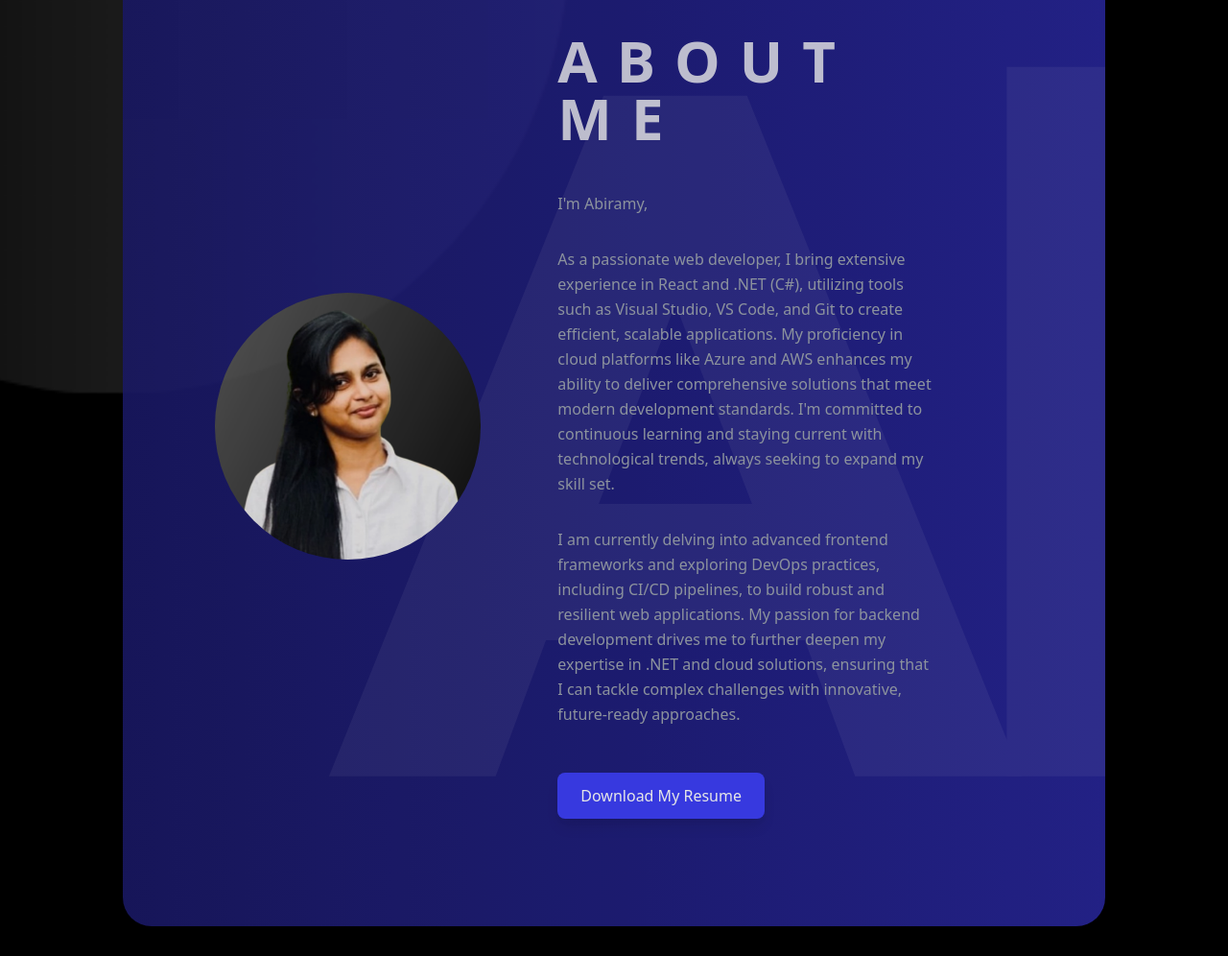
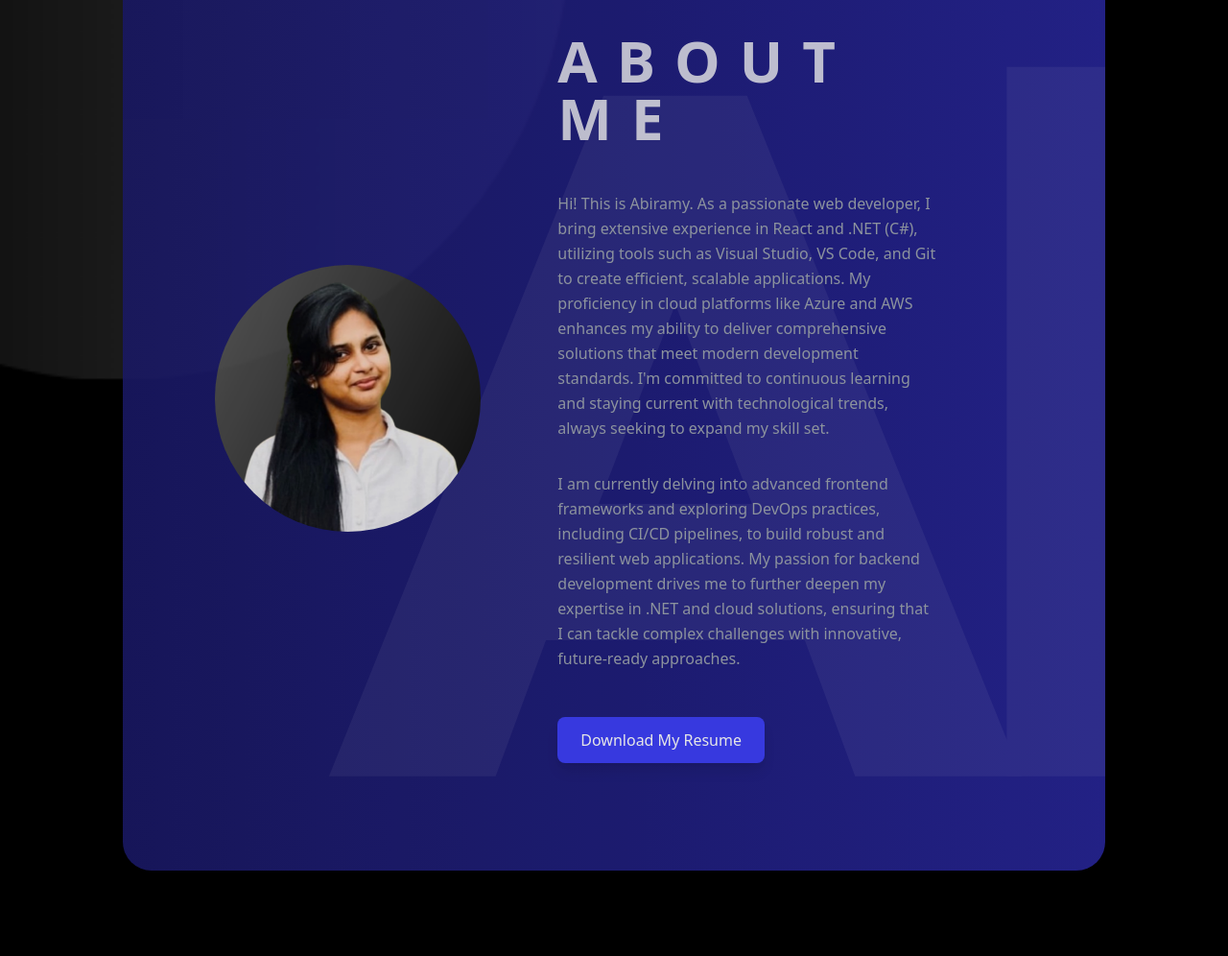
Before and after one commit to kamalshanth163/AbiramyPortfolio, a plain HTML site: page index.html in a window 1280 px wide. Shown: the part 893-1889 px from the top of the page at 96% size. Drawn offline with nearby package versions, Linux system fonts and the light colour scheme.

Commit message:
Edit about

```diff
--- a/index.html
+++ b/index.html
@@ -57,10 +57,7 @@
             <div class="m-8 md:mt-0 md:ml-8 px-12">
               <h2 class="text-3xl font-bold mb-4">About Me</h2>
               <p class="text-gray-400 leading-relaxed mb-8">
-                I'm Abiramy,
-              </p>
-              <p class="text-gray-400 leading-relaxed mb-8">
-                As a passionate web developer, I bring extensive experience in React and .NET (C#), utilizing tools such as Visual Studio, VS Code, and Git to create efficient, scalable applications. My proficiency in cloud platforms like Azure and AWS enhances my ability to deliver comprehensive solutions that meet modern development standards. I'm committed to continuous learning and staying current with technological trends, always seeking to expand my skill set.
+                Hi! This is Abiramy. As a passionate web developer, I bring extensive experience in React and .NET (C#), utilizing tools such as Visual Studio, VS Code, and Git to create efficient, scalable applications. My proficiency in cloud platforms like Azure and AWS enhances my ability to deliver comprehensive solutions that meet modern development standards. I'm committed to continuous learning and staying current with technological trends, always seeking to expand my skill set.
               </p>
               <p class="text-gray-400 leading-relaxed mb-8">
                 I am currently delving into advanced frontend frameworks and exploring DevOps practices, including CI/CD pipelines, to build robust and resilient web applications. My passion for backend development drives me to further deepen my expertise in .NET and cloud solutions, ensuring that I can tackle complex challenges with innovative, future-ready approaches.
```
